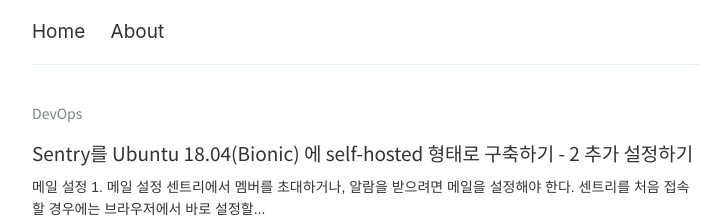
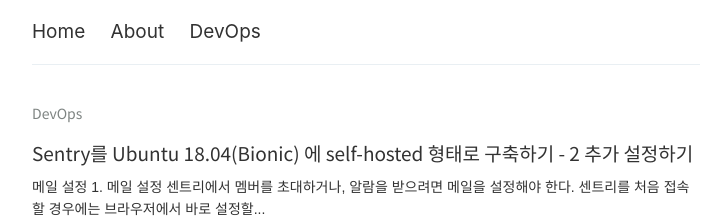
Before and after one commit to suhyunbaik/suhyunbaik.github.io, a Jekyll site: the page built from index.html, in a window 1280 px wide and 900 px high. Shown: the top 218 px of the window, without its empty margins (274-999 px from the left). Built offline with Jekyll 4.4.1, drawn with Linux system fonts in a browser that asks for light colours; the list of posts is cut into pages by our own code.

```diff
--- a/_includes/header.html
+++ b/_includes/header.html
@@ -10,6 +10,7 @@
                             <!--              <a class='c-logo__link' href='{{ site.baseurl }}/'>{{ site.title }}</a>-->
                             <a class='c-logo__link' href='{{ site.baseurl }}/' style="font-weight: normal">Home</a>
                             <a class='c-logo__link' href='{{ site.baseurl }}/about.html' style="font-weight: normal; margin-left: 20px">About</a>
+                            <a class='c-logo__link' href='{{ site.baseurl }}/devOps' style="font-weight: normal; margin-left: 20px">DevOps</a>
                         </div>
                     </div>
 
```
